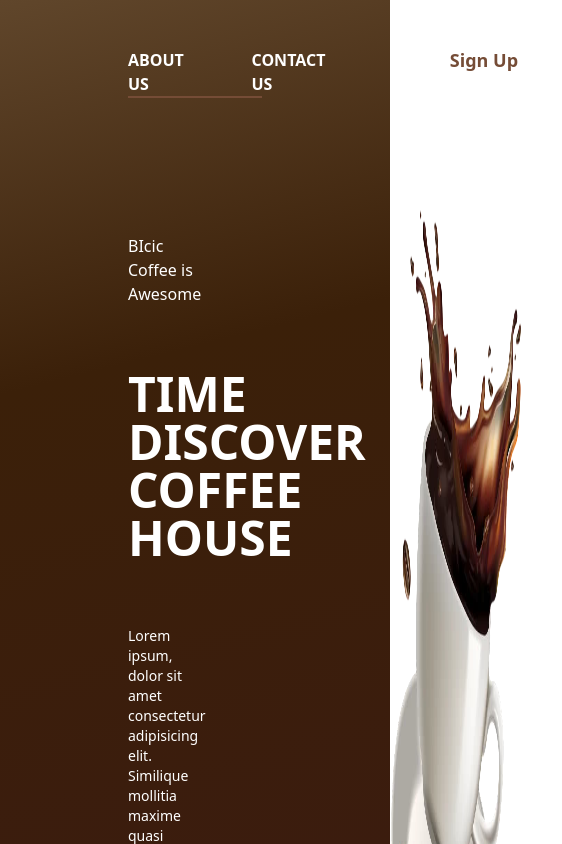
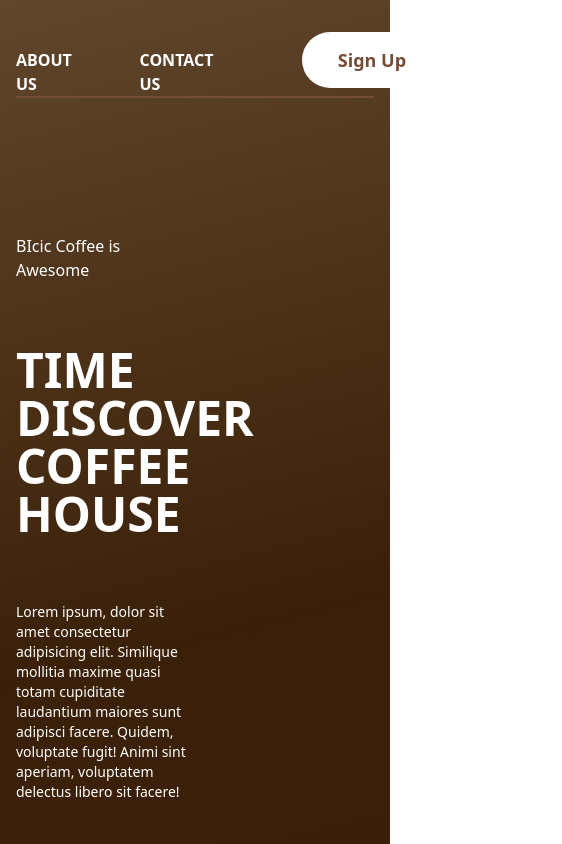
Before and after one commit to fatemeh-abbasi-1/coffee-shop-website, a React (Vite) app: page / in a window 390 px wide. Shown: the top 844 px of the page, 562 px wide, since content can reach past the window. Built offline with nearby package versions, Linux system fonts and the light colour scheme; data requests are answered from the project's data file.

Commit message:
fix : resolve problem in the section

```diff
--- a/src/components/atoms/Section/Section.tsx
+++ b/src/components/atoms/Section/Section.tsx
@@ -10,7 +10,9 @@ const Section: React.FC<SectionProps> = ({
     <section
       className={`${
         backgroundColor ? backgroundColor : "bg-background-secondary"
-      } ${height ? `${height}` : "h-dvh"} pr-32 pl-32`}
+      } ${
+        height ? `${height}` : "min-h-[100svh]"
+      } w-full px-4 sm:px-8 md:px-16 lg:px-24 xl:px-32`}
     >
       {children}
     </section>
@@ -18,3 +20,21 @@ const Section: React.FC<SectionProps> = ({
 };
 
 export default Section;
+
+// const Section: React.FC<SectionProps> = ({
+//   backgroundColor = "bg-main-background-primary",
+//   height,
+//   children,
+// }) => {
+//   return (
+//     <section
+//       className={`${
+//         backgroundColor ? backgroundColor : "bg-background-secondary"
+//       } w-full min-h-fit px-4 sm:px-8 md:px-16 lg:px-24 xl:px-32`}
+//     >
+//       {children}
+//     </section>
+//   );
+// };
+
+// export default Section;
--- a/src/components/molecules/Hero/Hero.tsx
+++ b/src/components/molecules/Hero/Hero.tsx
@@ -5,7 +5,7 @@ import img from "./../../../assets/images/coffee-cup.png";
 
 const Hero = () => {
   return (
-    <div className="pt-28 flex flex-row gap-48">
+    <div className="pt-28 flex flex-col md:flex-row gap-48">
       <div className="w-1/2 flex flex-col gap-16 pt-6">
         <Text> BIcic Coffee is Awesome</Text>
         <Title>TIME DISCOVER COFFEE HOUSE</Title>
--- a/src/components/molecules/ServicesCard/ServicesCard.tsx
+++ b/src/components/molecules/ServicesCard/ServicesCard.tsx
@@ -5,7 +5,7 @@ import { ServicesSectionProps } from "./types";
 
 const ServicesCard: React.FC<ServicesSectionProps> = ({ Data }) => {
   return (
-    <div className="border-4 border-mocha bg-dark_brown w-[380px] h-[480px] flex flex-col items-center rounded-3xl ">
+    <div className="border-4 border-mocha bg-dark_brown w-[420px] h-[490px] flex flex-col items-center rounded-3xl ">
       <img src={Data.imgSrc} alt="" className="w-full h-60 rounded-t-3xl" />
       <div className="py-5 px-6 flex flex-col items-center gap-2">
         <Title size="small">{Data.title}</Title>
```
